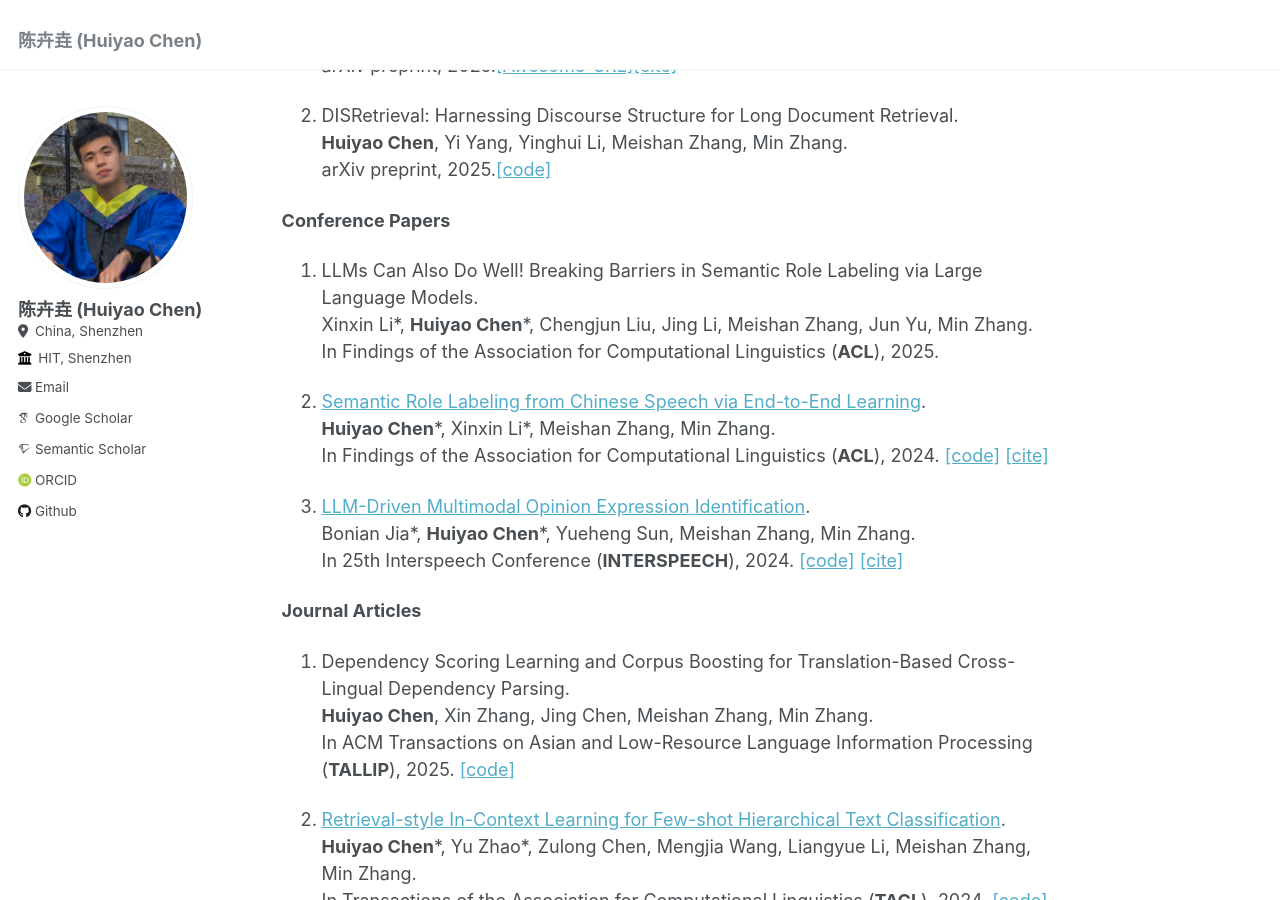
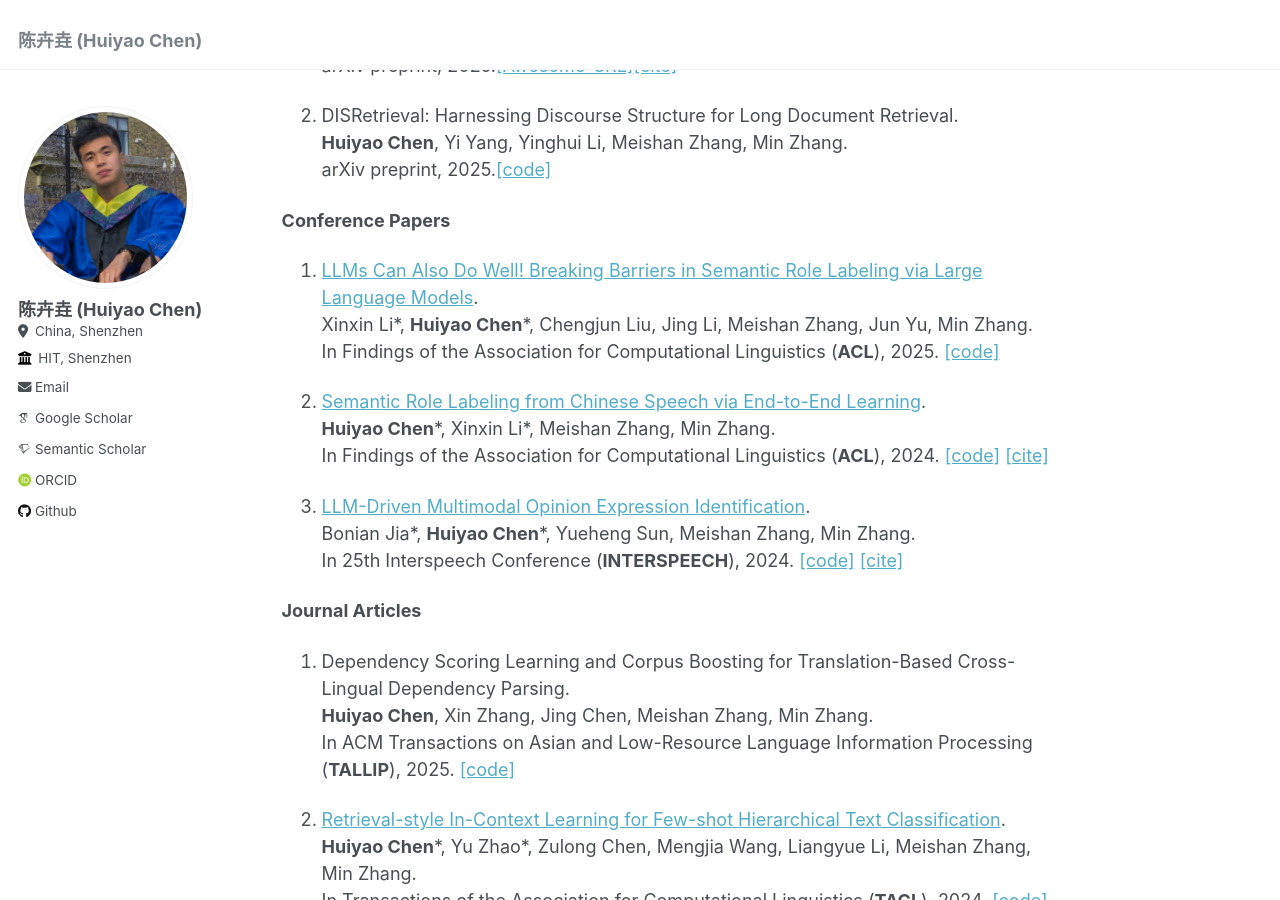
Before and after one commit to DreamH1gh/DreamH1gh.github.io, a Jekyll site: the page built from _pages/about.md, in a window 1280 px wide and 900 px high, scrolled down 1237 px. Built offline with Jekyll 4.4.1, drawn with Linux system fonts in a browser that asks for light colours; some web fonts are replaced.

Commit message:
ACL2025 cite

```diff
--- a/_pages/about.md
+++ b/_pages/about.md
@@ -52,11 +52,11 @@ arXiv preprint, 2025.[[code]](https://github.com/DreamH1gh/DISRetrieval)
 
 **Conference Papers**
 
-1. LLMs Can Also Do Well! Breaking Barriers in Semantic Role Labeling via Large Language Models.
+1. [LLMs Can Also Do Well! Breaking Barriers in Semantic Role Labeling via Large Language Models](https://arxiv.org/abs/2506.05385).
 <br/>
 Xinxin Li\*, **Huiyao Chen**\*, Chengjun Liu, Jing Li, Meishan Zhang, Jun Yu, Min Zhang.
 <br/>
-In Findings of the Association for Computational Linguistics (**ACL**), 2025.
+In Findings of the Association for Computational Linguistics (**ACL**), 2025. [[code]](https://github.com/fangfang123gh/LLM-SRL)
 
 2. [Semantic Role Labeling from Chinese Speech via End-to-End Learning](https://aclanthology.org/2024.findings-acl.527.pdf).
 <br/>
```
